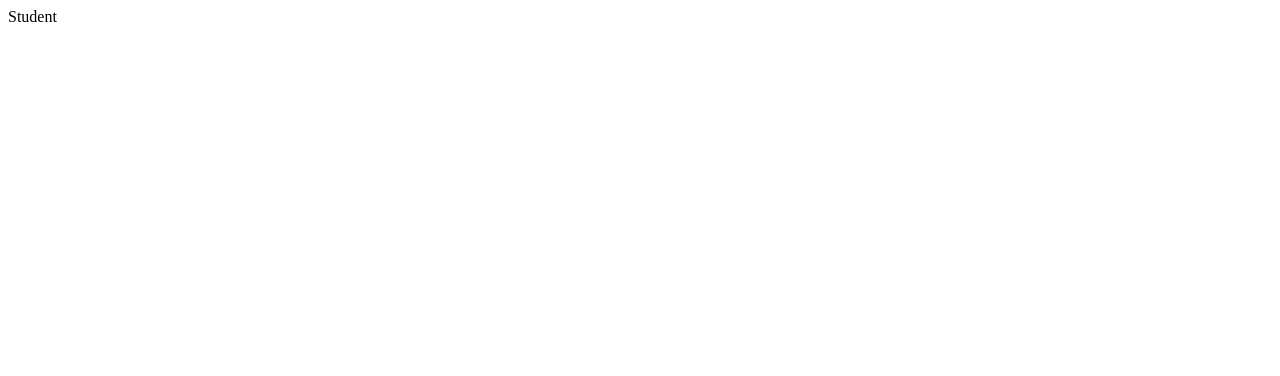
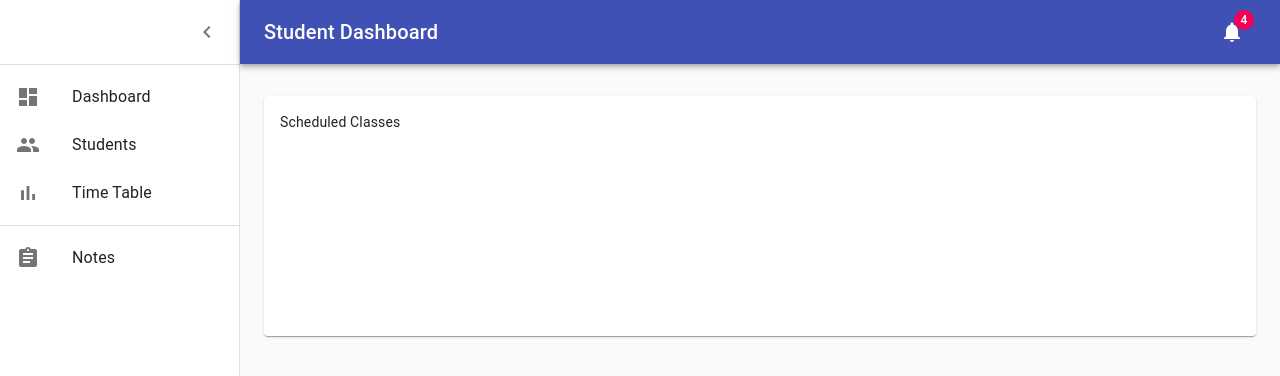
Before and after one commit to abhisheknaiidu/class-karona, a React (Create React App) app: page /student in a window 1280 px wide. Shown: the top 376 px of the page. Built offline with nearby package versions, Linux system fonts and the light colour scheme.

Commit message:
Added Student Dashboard

```diff
--- /dev/null
+++ b/src/Components/ScheduledClasses.js
@@ -0,0 +1,7 @@
+import React from "react";
+
+function ScheduledClasses() {
+    return  <div>Scheduled Classes</div>
+}
+
+export default ScheduledClasses;
--- /dev/null
+++ b/src/Components/listItems.js
@@ -0,0 +1,42 @@
+import React from 'react';
+import ListItem from '@material-ui/core/ListItem';
+import ListItemIcon from '@material-ui/core/ListItemIcon';
+import ListItemText from '@material-ui/core/ListItemText';
+import DashboardIcon from '@material-ui/icons/Dashboard';
+import PeopleIcon from '@material-ui/icons/People';
+import BarChartIcon from '@material-ui/icons/BarChart';
+import AssignmentIcon from '@material-ui/icons/Assignment';
+
+export const mainListItems = (
+  <div>
+    <ListItem button>
+      <ListItemIcon>
+        <DashboardIcon />
+      </ListItemIcon>
+      <ListItemText primary="Dashboard" />
+    </ListItem>
+    <ListItem button>
+      <ListItemIcon>
+        <PeopleIcon />
+      </ListItemIcon>
+      <ListItemText primary="Students" />
+    </ListItem>
+    <ListItem button>
+      <ListItemIcon>
+        <BarChartIcon />
+      </ListItemIcon>
+      <ListItemText primary="Time Table" />
+    </ListItem>
+  </div>
+);
+
+export const secondaryListItems = (
+  <div>
+    <ListItem button>
+      <ListItemIcon>
+        <AssignmentIcon />
+      </ListItemIcon>
+      <ListItemText primary="Notes" />
+      </ListItem>
+  </div>
+);
--- a/src/pages/Student.js
+++ b/src/pages/Student.js
@@ -1,7 +1,173 @@
-import React from "react";
+import React from 'react';
+import clsx from 'clsx';
+import { makeStyles } from '@material-ui/core/styles';
+import CssBaseline from '@material-ui/core/CssBaseline';
+import Drawer from '@material-ui/core/Drawer';
+import Box from '@material-ui/core/Box';
+import AppBar from '@material-ui/core/AppBar';
+import Toolbar from '@material-ui/core/Toolbar';
+import List from '@material-ui/core/List';
+import Typography from '@material-ui/core/Typography';
+import Divider from '@material-ui/core/Divider';
+import IconButton from '@material-ui/core/IconButton';
+import Badge from '@material-ui/core/Badge';
+import Container from '@material-ui/core/Container';
+import Grid from '@material-ui/core/Grid';
+import Paper from '@material-ui/core/Paper';
+import MenuIcon from '@material-ui/icons/Menu';
+import ChevronLeftIcon from '@material-ui/icons/ChevronLeft';
+import NotificationsIcon from '@material-ui/icons/Notifications';
+import { mainListItems, secondaryListItems } from '../Components/listItems';
+import ScheduledClasses from '../Components/ScheduledClasses';
 
-function Student() {
-    return  <div>Student</div>
+const drawerWidth = 240;
+
+const useStyles = makeStyles((theme) => ({
+  root: {
+    display: 'flex',
+  },
+  toolbar: {
+    paddingRight: 24, // keep right padding when drawer closed
+  },
+  toolbarIcon: {
+    display: 'flex',
+    alignItems: 'center',
+    justifyContent: 'flex-end',
+    padding: '0 8px',
+    ...theme.mixins.toolbar,
+  },
+  appBar: {
+    zIndex: theme.zIndex.drawer + 1,
+    transition: theme.transitions.create(['width', 'margin'], {
+      easing: theme.transitions.easing.sharp,
+      duration: theme.transitions.duration.leavingScreen,
+    }),
+  },
+  appBarShift: {
+    marginLeft: drawerWidth,
+    width: `calc(100% - ${drawerWidth}px)`,
+    transition: theme.transitions.create(['width', 'margin'], {
+      easing: theme.transitions.easing.sharp,
+      duration: theme.transitions.duration.enteringScreen,
+    }),
+  },
+  menuButton: {
+    marginRight: 36,
+  },
+  menuButtonHidden: {
+    display: 'none',
+  },
+  title: {
+    flexGrow: 1,
+  },
+  drawerPaper: {
+    position: 'relative',
+    whiteSpace: 'nowrap',
+    width: drawerWidth,
+    transition: theme.transitions.create('width', {
+      easing: theme.transitions.easing.sharp,
+      duration: theme.transitions.duration.enteringScreen,
+    }),
+  },
+  drawerPaperClose: {
+    overflowX: 'hidden',
+    transition: theme.transitions.create('width', {
+      easing: theme.transitions.easing.sharp,
+      duration: theme.transitions.duration.leavingScreen,
+    }),
+    width: theme.spacing(7),
+    [theme.breakpoints.up('sm')]: {
+      width: theme.spacing(9),
+    },
+  },
+  appBarSpacer: theme.mixins.toolbar,
+  content: {
+    flexGrow: 1,
+    height: '100vh',
+    overflow: 'auto',
+  },
+  container: {
+    paddingTop: theme.spacing(4),
+    paddingBottom: theme.spacing(4),
+  },
+  paper: {
+    padding: theme.spacing(2),
+    display: 'flex',
+    overflow: 'auto',
+    flexDirection: 'column',
+  },
+  fixedHeight: {
+    height: 240,
+  },
+}));
+
+export default function Dashboard() {
+  const classes = useStyles();
+  const [open, setOpen] = React.useState(true);
+  const handleDrawerOpen = () => {
+    setOpen(true);
+  };
+  const handleDrawerClose = () => {
+    setOpen(false);
+  };
+  const fixedHeightPaper = clsx(classes.paper, classes.fixedHeight);
+
+  return (
+    <div className={classes.root}>
+      <CssBaseline />
+      <AppBar position="absolute" className={clsx(classes.appBar, open && classes.appBarShift)}>
+        <Toolbar className={classes.toolbar}>
+          <IconButton
+            edge="start"
+            color="inherit"
+            aria-label="open drawer"
+            onClick={handleDrawerOpen}
+            className={clsx(classes.menuButton, open && classes.menuButtonHidden)}
+          >
+            <MenuIcon />
+          </IconButton>
+          <Typography component="h1" variant="h6" color="inherit" noWrap className={classes.title}>
+            Student Dashboard
+          </Typography>
+          <IconButton color="inherit">
+            <Badge badgeContent={4} color="secondary">
+              <NotificationsIcon />
+            </Badge>
+          </IconButton>
+        </Toolbar>
+      </AppBar>
+      <Drawer
+        variant="permanent"
+        classes={{
+          paper: clsx(classes.drawerPaper, !open && classes.drawerPaperClose),
+        }}
+        open={open}
+      >
+        <div className={classes.toolbarIcon}>
+          <IconButton onClick={handleDrawerClose}>
+            <ChevronLeftIcon />
+          </IconButton>
+        </div>
+        <Divider />
+        <List>{mainListItems}</List>
+        <Divider />
+        <List>{secondaryListItems}</List>
+      </Drawer>
+      <main className={classes.content}>
+        <div className={classes.appBarSpacer} />
+        <Container maxWidth="lg" className={classes.container}>
+          <Grid container spacing={3}>
+            {/* ScheduledClasses */}
+            <Grid item xs={12} md={12} lg={12}>
+              <Paper className={fixedHeightPaper}>
+                <ScheduledClasses />
+              </Paper>
+            </Grid>
+          <Box pt={4}>
+          </Box>
+          </Grid>
+        </Container>
+      </main>
+    </div>
+  );
 }
-
-export default Student;
```
